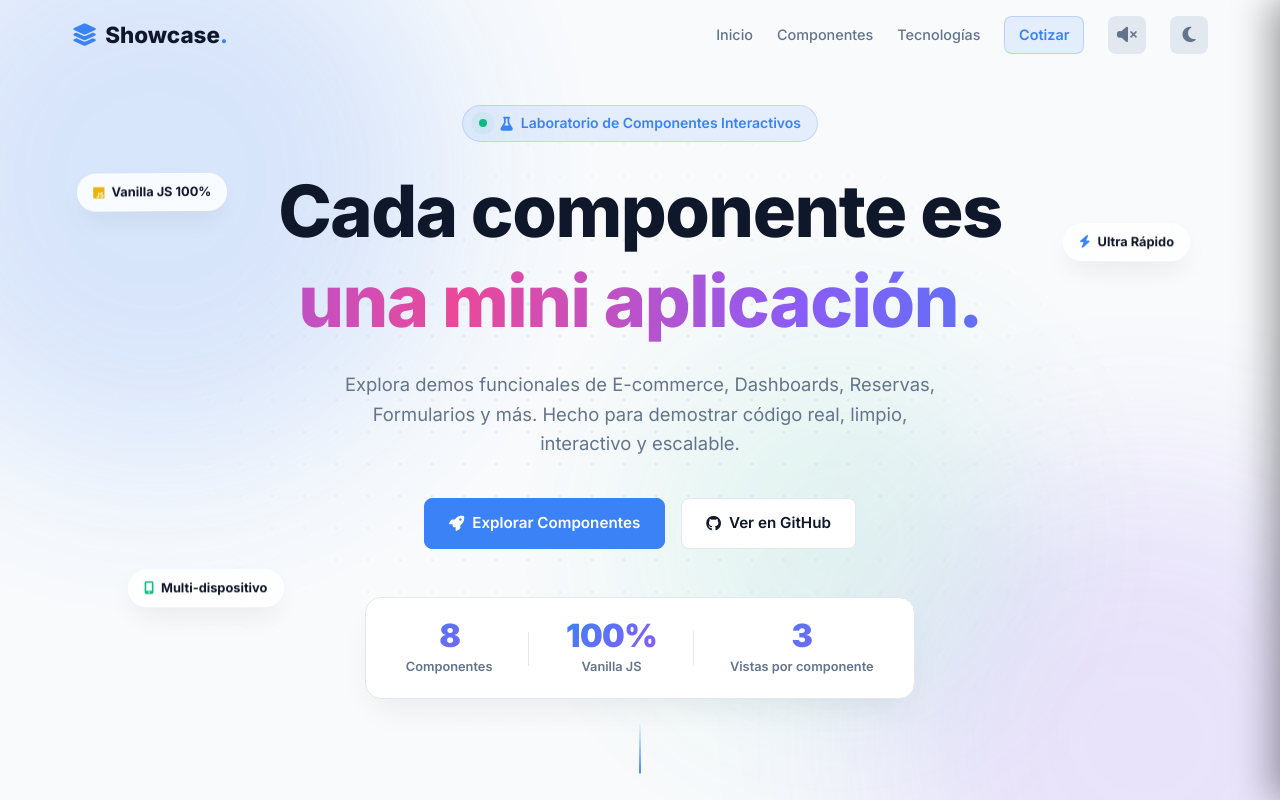
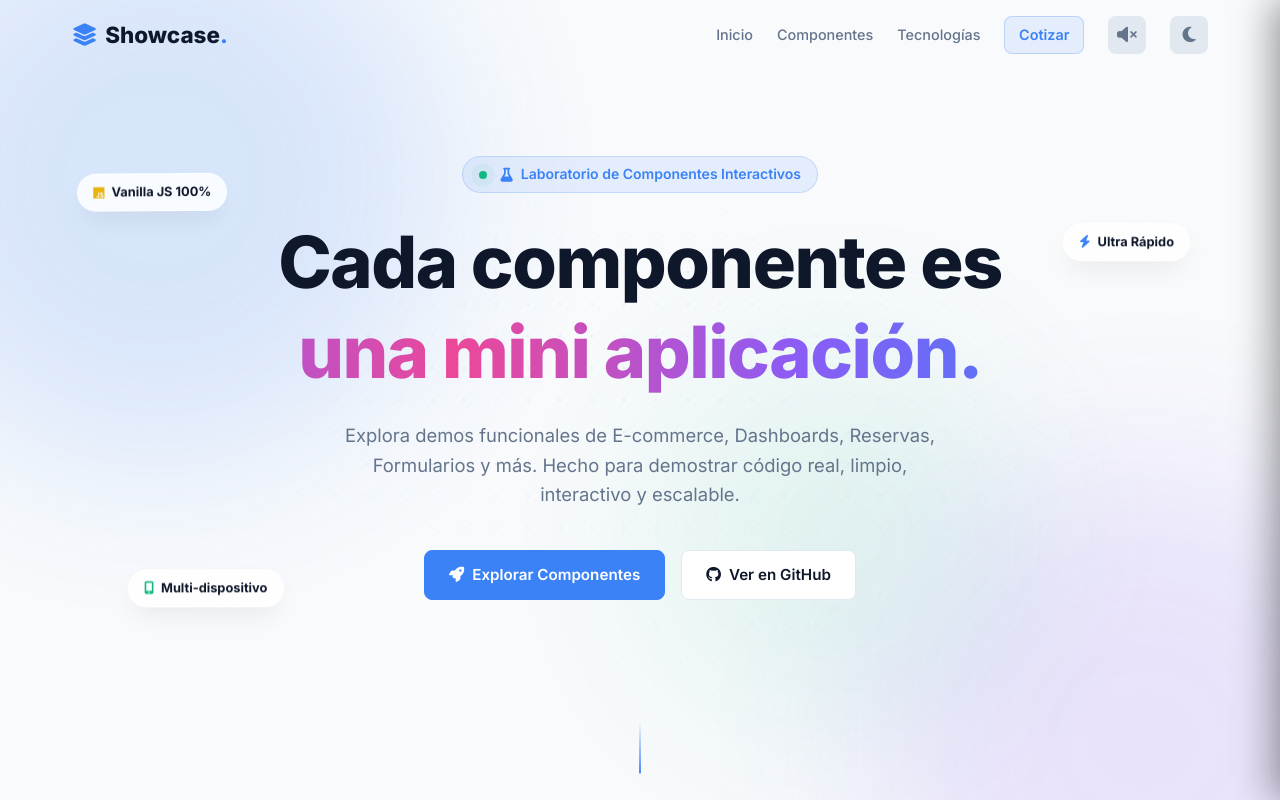
Before and after one commit to Gonza-wf/representacion, a website built with Vite: page index.html in a window 1280 px wide. Shown: the top 800 px of the page. Built offline with nearby package versions, Linux system fonts and the light colour scheme; animation ran at ten frames a second.

Commit message:
refactor: remove hero stats section and update repo links

```diff
--- a/index.html
+++ b/index.html
@@ -91,16 +91,9 @@
         <a href="#components" class="btn btn-primary btn-shine">
           <i class="fa-solid fa-rocket"></i> Explorar Componentes
         </a>
-        <a href="https://github.com" target="_blank" class="btn btn-secondary btn-glow">
+        <a href="https://github.com/Gonza-wf/representacion" target="_blank" class="btn btn-secondary btn-glow">
           <i class="fa-brands fa-github"></i> Ver en GitHub
         </a>
-      </div>
-      <div class="hero-stats animate-up delay-4">
-        <div class="stat"><span class="stat-num" data-target="8">0</span><small>Componentes</small></div>
-        <div class="stat-divider"></div>
-        <div class="stat"><span class="stat-num" data-target="100" data-suffix="%">0</span><small>Vanilla JS</small></div>
-        <div class="stat-divider"></div>
-        <div class="stat"><span class="stat-num" data-target="3">0</span><small>Vistas por componente</small></div>
       </div>
     </div>
     <div class="hero-background">
```
